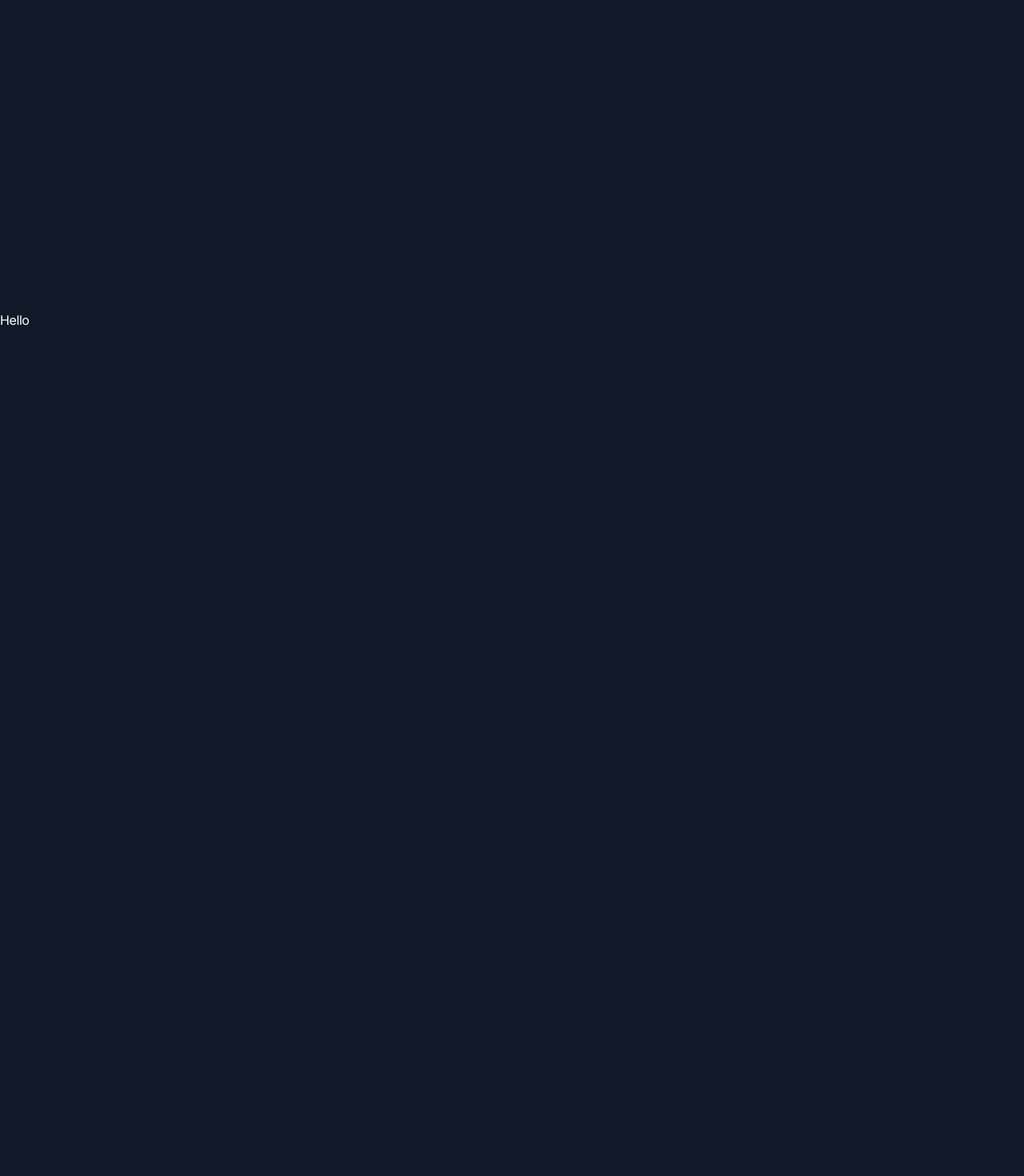
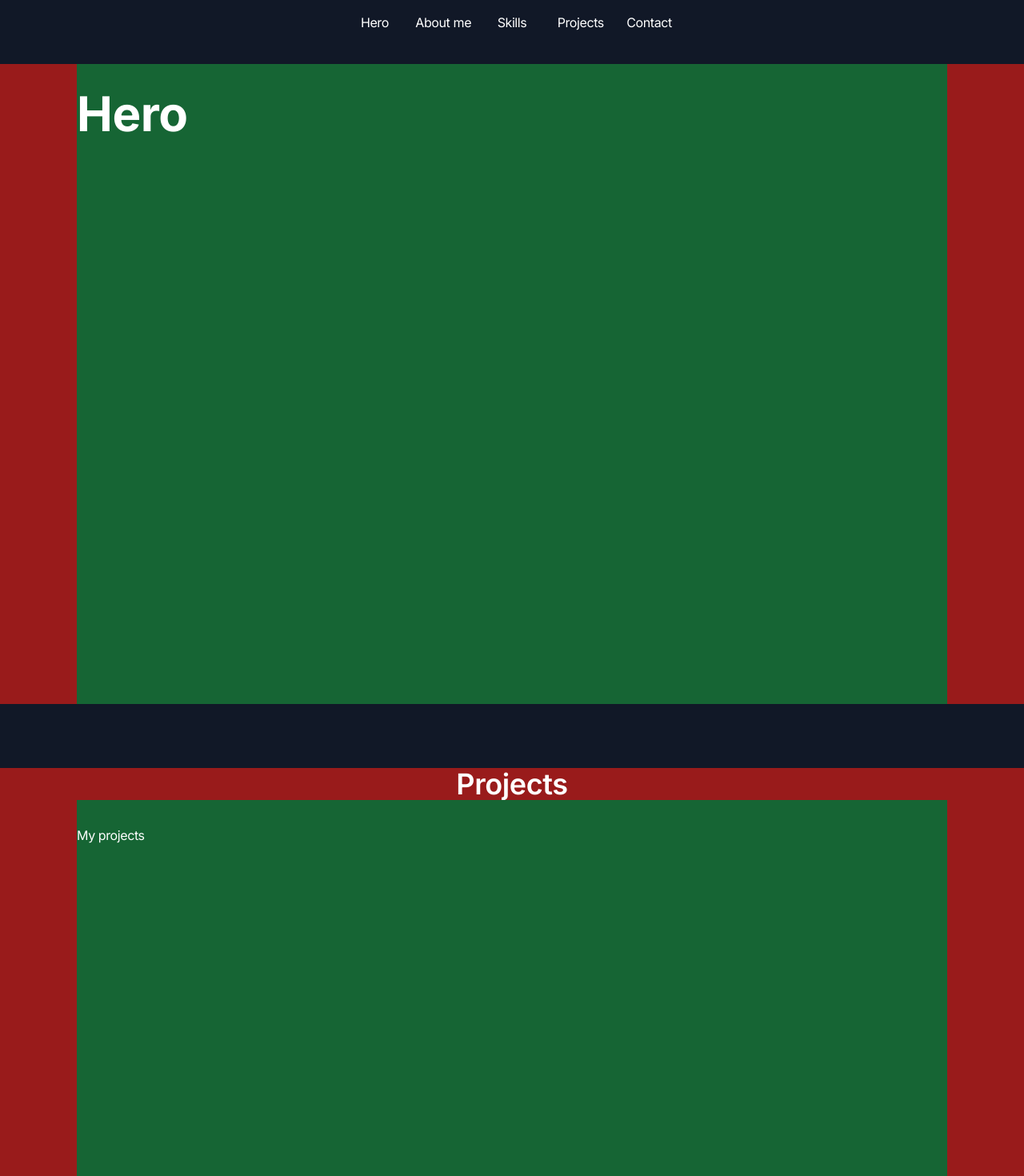
Before and after one commit to ntatoud/noetatoud, a Next.js app: page / in a window 1280 px wide. Shown: the top 1470 px of the page at 80% size. Before the commit the page ends 800 px from the top, so only its background shows below. Built offline with nearby package versions, Linux system fonts and the light colour scheme.

Commit message:
feat(layout): Sections and global layout

```diff
--- a/src/app/layout.tsx
+++ b/src/app/layout.tsx
@@ -1,3 +1,4 @@
+import Header from "@/components/Header";
 import { cn } from "@/lib/utils";
 import "@/styles/globals.css";
 import type { Metadata } from "next";
@@ -6,8 +7,8 @@ import { Inter } from "next/font/google";
 const inter = Inter({ subsets: ["latin"] });
 
 export const metadata: Metadata = {
-  title: "Create Next App",
-  description: "Generated by create next app",
+  title: "Noé Tatoud",
+  description: "Portfolio of Noé Tatoud",
 };
 
 export default function RootLayout({
@@ -16,13 +17,14 @@ export default function RootLayout({
   children: React.ReactNode;
 }>) {
   return (
-    <html lang="en">
+    <html lang="en" className="scroll-smooth" suppressHydrationWarning>
       <body
         className={cn(
           inter.className,
-          "antialised flex min-h-screen flex-grow bg-gray-900 font-sans tracking-tight text-white",
+          "antialised relative flex flex-col min-h-screen flex-grow bg-gray-900 font-sans tracking-tight text-white",
         )}
       >
+        <Header />
         {children}
       </body>
     </html>
--- a/src/app/page.tsx
+++ b/src/app/page.tsx
@@ -1,5 +1,15 @@
+import Contact from "@/components/Contact";
+import Hero from "@/components/Hero";
+import Projects from "@/components/Projects";
+import Skills from "@/components/Skills";
+
 export default function Home() {
   return (
-    <main className="flex flex-col items-center justify-center">Hello</main>
+    <main className="flex flex-col flex-grow items-center w-full gap-20">
+      <Hero />
+      <Projects />
+      <Skills />
+      <Contact />
+    </main>
   );
 }
--- /dev/null
+++ b/src/components/Contact.tsx
@@ -0,0 +1,9 @@
+import Section from "./Section";
+
+export default function Contact() {
+  return (
+    <Section title="Contact" id="contact">
+      Contact me
+    </Section>
+  );
+}
--- /dev/null
+++ b/src/components/Header.tsx
@@ -0,0 +1,34 @@
+"use client";
+import { sections } from "@/data/sections";
+import { motion } from "framer-motion";
+import Link from "next/link";
+
+export default function Header() {
+  return (
+    <header className="relative w-full grid content-center h-20 transtion">
+      <motion.div
+        className="absolute top-4 left-1/2"
+        initial={{
+          opacity: 0,
+          y: -100,
+          translateX: "-50%",
+        }}
+        animate={{
+          opacity: 1,
+          y: 0,
+          translateX: "-50%",
+        }}
+      >
+        <nav className="grid grid-cols-5 text-center gap-4">
+          {sections.map(({ id, label }) => {
+            return (
+              <Link key={`nav-item-${id}`} href={`#${id}`}>
+                {label}
+              </Link>
+            );
+          })}
+        </nav>
+      </motion.div>
+    </header>
+  );
+}
--- /dev/null
+++ b/src/components/Hero.tsx
@@ -0,0 +1,9 @@
+import Section from "./Section";
+
+export default function Hero() {
+  return (
+    <Section id="hero">
+      <h1 className="text-6xl font-bold">Hero</h1>
+    </Section>
+  );
+}
--- /dev/null
+++ b/src/components/Projects.tsx
@@ -0,0 +1,9 @@
+import Section from "./Section";
+
+export default function Projects() {
+  return (
+    <Section title="Projects" id="projects">
+      My projects
+    </Section>
+  );
+}
--- /dev/null
+++ b/src/components/Section/SectionTitle.tsx
@@ -0,0 +1,5 @@
+import { ReactNode } from "react";
+
+export default function SectionTitle({ children }: { children: ReactNode }) {
+  return <h2 className="text-4xl font-semibold">{children}</h2>;
+}
--- /dev/null
+++ b/src/components/Section/index.tsx
@@ -0,0 +1,19 @@
+import { ReactNode } from "react";
+import SectionTitle from "./SectionTitle";
+
+interface SectionProps {
+  children: ReactNode;
+  title?: string;
+  id: string;
+}
+export default function Section({ ...props }: SectionProps) {
+  return (
+    <section
+      className="flex flex-col items-center w-full max-w-screen h-[50rem] scroll-m-14 bg-red-800 lg:px-24"
+      id={props.id}
+    >
+      <SectionTitle>{props.title}</SectionTitle>
+      <div className="py-8 bg-green-800 w-full h-full">{props.children}</div>
+    </section>
+  );
+}
--- /dev/null
+++ b/src/components/Skills.tsx
@@ -0,0 +1,9 @@
+import Section from "./Section";
+
+export default function Skills() {
+  return (
+    <Section title="Skills" id="skills">
+      My skills
+    </Section>
+  );
+}
--- /dev/null
+++ b/src/data/sections.ts
@@ -0,0 +1,7 @@
+export const sections = [
+  { id: "hero", label: "Hero" },
+  { id: "about-me", label: "About me " },
+  { id: "skills", label: "Skills" },
+  { id: "projects", label: "Projects" },
+  { id: "contact", label: "Contact" },
+] as const;
```
Also changed, not shown: src/data/projects.ts (added), src/data/skills.ts (added).
